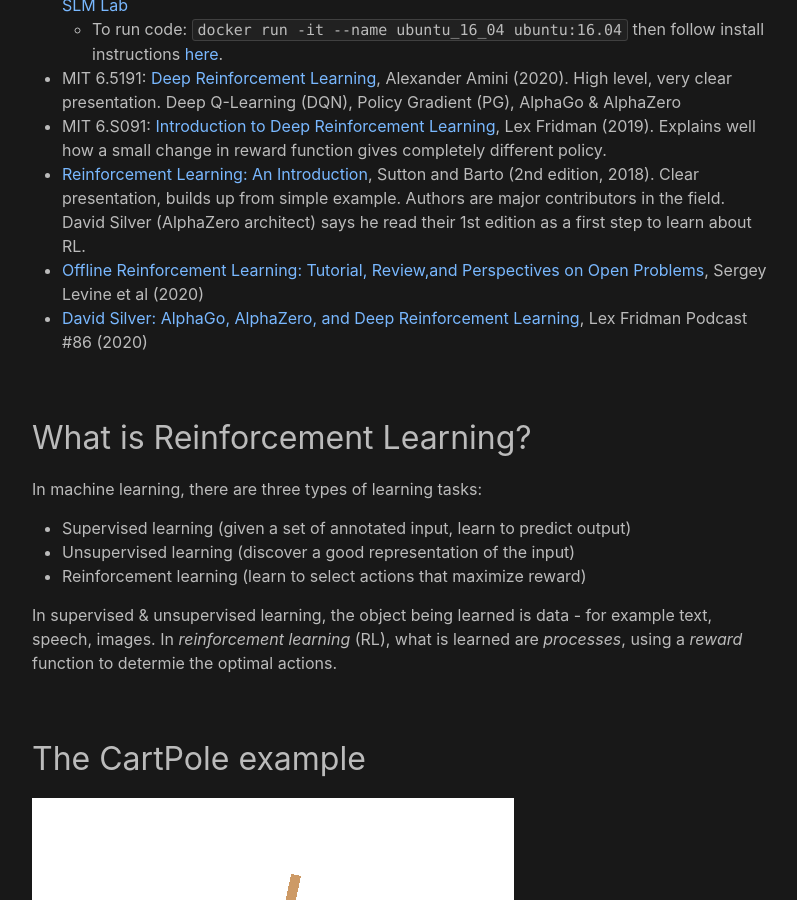
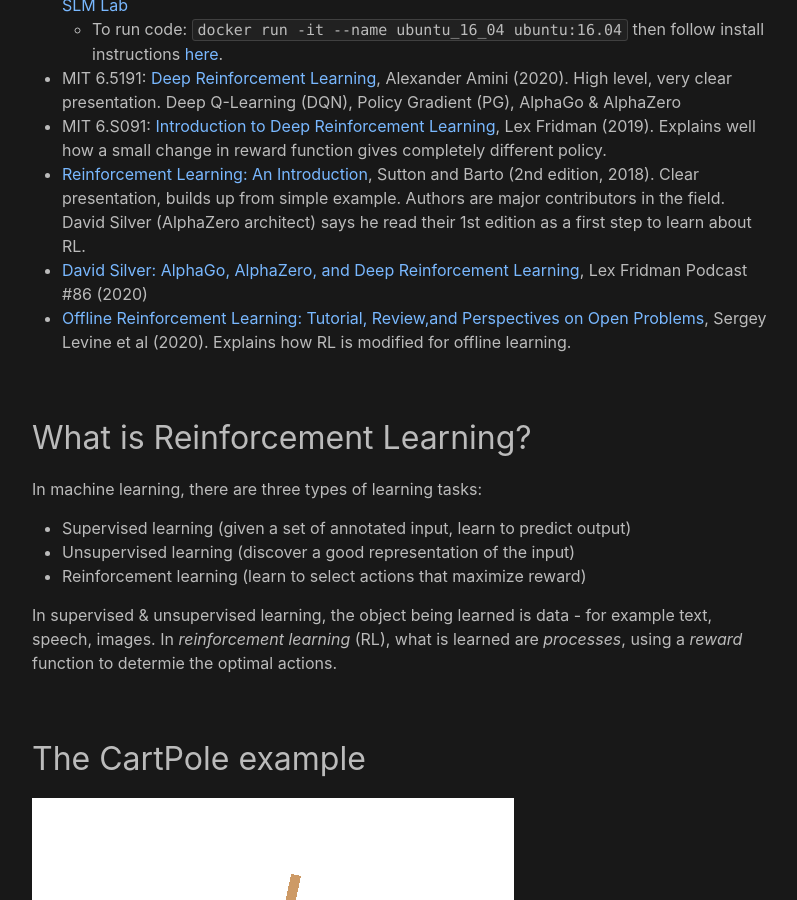
Before and after one commit to analytiq-hub/sigagent.github.io, a Jekyll site: the page built from machine_learning/_posts/2021-01-22-reinforce.md, in a window 1280 px wide and 900 px high, scrolled down 300 px. Shown: the whole window, without its empty margins (238-1035 px from the left). Built offline with Jekyll 4.4.1, drawn with Linux system fonts in a browser that asks for light colours; formulas are drawn with MathJax 3; a script that is not in the unit is left out.

Commit message:
*** empty log message ***

```diff
--- a/machine_learning/_posts/2021-01-22-reinforce.md
+++ b/machine_learning/_posts/2021-01-22-reinforce.md
@@ -12,8 +12,8 @@ Sources:
 * MIT 6.5191: [Deep Reinforcement Learning](https://www.youtube.com/watch?v=i6Mi2_QM3rA), Alexander Amini (2020). High level, very clear presentation. Deep Q-Learning (DQN), Policy Gradient (PG), AlphaGo & AlphaZero
 * MIT 6.S091: [Introduction to Deep Reinforcement Learning](https://www.youtube.com/watch?v=zR11FLZ-O9M&t=2130s), Lex Fridman (2019). Explains well how a small change in reward function gives completely different policy.
 * [Reinforcement Learning: An Introduction](https://web.stanford.edu/class/psych209/Readings/SuttonBartoIPRLBook2ndEd.pdf), Sutton and Barto (2nd edition, 2018). Clear presentation, builds up from simple example. Authors are major contributors in the field. David Silver (AlphaZero architect) says he read their 1st edition as a first step to learn about RL.
-* [Offline Reinforcement Learning: Tutorial, Review,and Perspectives on Open Problems](https://arxiv.org/pdf/2005.01643.pdf), Sergey Levine et al (2020)
 * [David Silver: AlphaGo, AlphaZero, and Deep Reinforcement Learning](https://www.youtube.com/watch?v=uPUEq8d73JI&t=2499s), Lex Fridman Podcast #86 (2020)
+* [Offline Reinforcement Learning: Tutorial, Review,and Perspectives on Open Problems](https://arxiv.org/pdf/2005.01643.pdf), Sergey Levine et al (2020). Explains how RL is modified for offline learning.
 
 ## What is Reinforcement Learning?
 In machine learning, there are three types of learning tasks:
```
